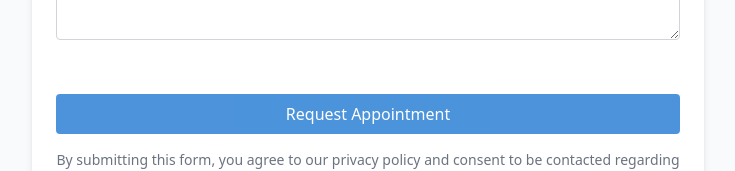
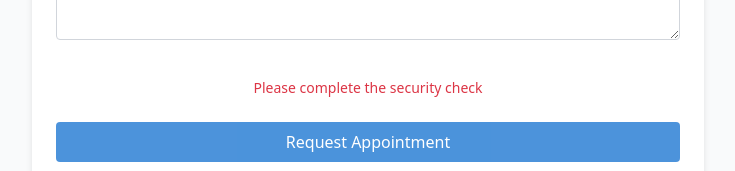
Before and after one commit to STJudd109/scheddy, a Next.js app: page / in a window 1280 px wide. Shown: the part 1440-1611 px from the top of the page, without its empty margins (272-1007 px from the left). Built offline with nearby package versions, Linux system fonts and the light colour scheme; no server answers.

Commit message:
Fix TypeScript error in Turnstile validation logic

```diff
--- a/src/components/AppointmentForm/AppointmentForm.tsx
+++ b/src/components/AppointmentForm/AppointmentForm.tsx
@@ -706,7 +706,7 @@ const AppointmentForm: React.FC<AppointmentFormProps> = ({
                 ref={turnstileRef}
                 className="flex justify-center"
               ></div>
-              {submissionState === 'error' && !turnstileToken && (
+              {!turnstileToken && (
                 <span className="error-text text-center block mt-2" role="alert">
                   Please complete the security check
                 </span>
```
